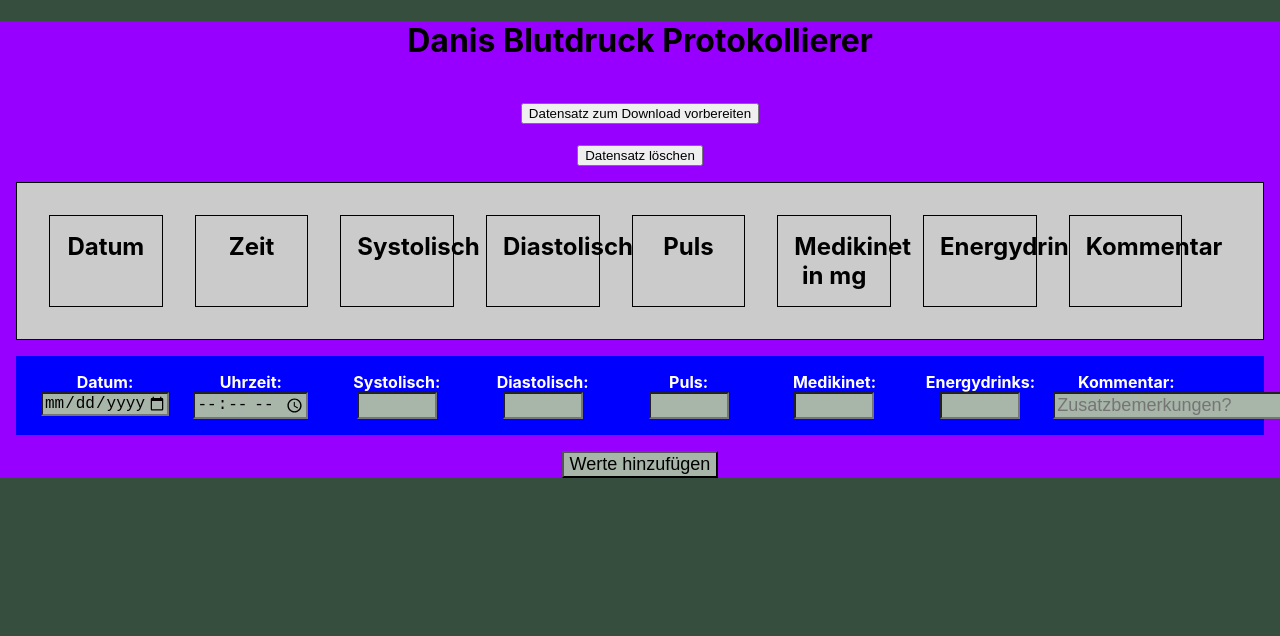
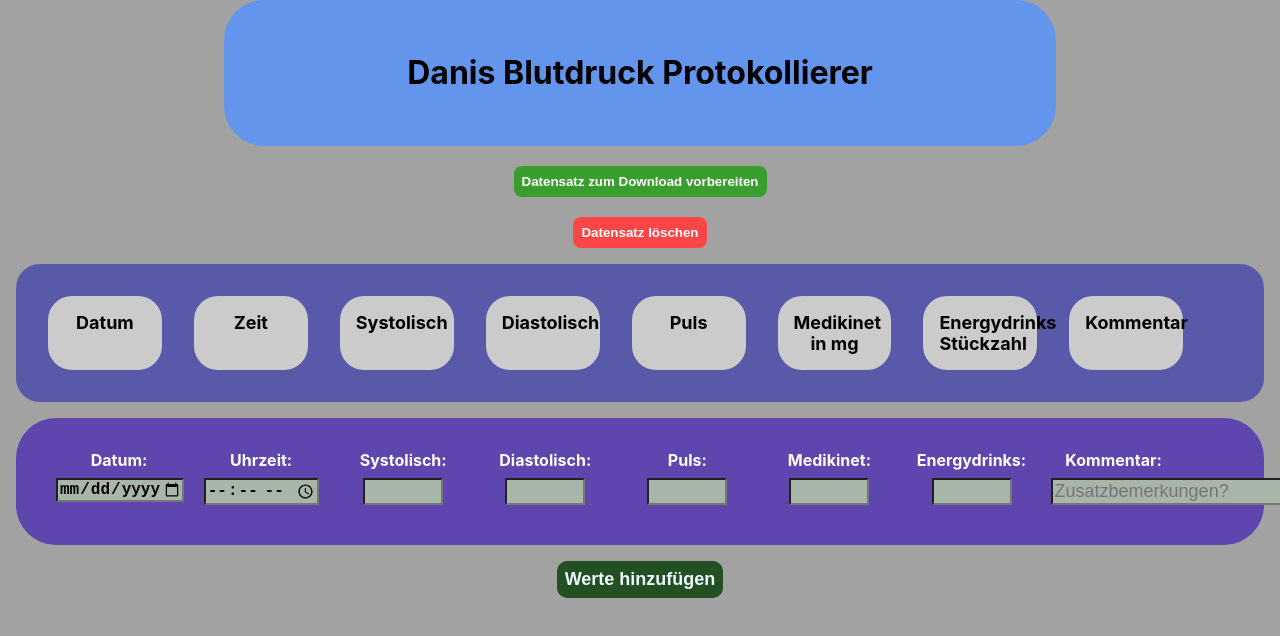
Before and after one commit to TGBox/blood-pressure-app, a React (Create React App) app: page / in a window 1280 px wide. Shown: the top 636 px of the page. Built offline with nearby package versions, Linux system fonts and the light colour scheme.

Commit message:
CSS styling enhanced.

```diff
--- a/src/App.css
+++ b/src/App.css
@@ -1,5 +1,5 @@
 .App {
-	background-color: #9700ff;
+	background-color: #a2a2a2;
 	text-align: center;
 }
 
@@ -9,27 +9,18 @@
 	color: #23d32187;
 }
 
-body {
-	background-color: #354e3e;
-	margin: 0;
+#headline {
+	width: 60%;
+	background-color: cornflowerblue;
+	border: none;
+	border-radius: 2.5rem;
+	padding: 2rem;
+	margin: auto;
 }
 
-table, th, td {
-	border: 1px solid black;
-	border-collapse: collapse;
-	border-spacing: 0;
-}
-
-th {
-	border: 2px solid black;
-	font-size: calc(5px + 2vmin);
-	background-color: #77b58399;
-	padding: 10px;
-	font-style: italic;
-}
-
-table, tr {
-  width: 100%;
+body {
+	background-color: #a2a2a2;
+	margin: 0;
 }
 
 input {
@@ -47,22 +38,42 @@ input {
   grid-auto-flow: column;
 	padding: 1rem;
 	margin: 1rem;
-  background-color: rgb(204, 203, 203);
+  background-color: rgb(89, 89, 170);
   color: black;
 	text-align: center;
 	grid-auto-columns: 12%;
-  border: 1px black solid;
+  border: none;
+	border-radius: 1.5rem;
 }
 
 .heading {
   background-color: rgb(204, 203, 203);
   color: black;
-  border: 1px black solid;
+  border: none;
+	border-radius: 1.5rem;
 	padding: 1rem;
 	margin: 1rem;
-	font-size: x-large;
+	font-size: large;
 }
 
 #downloadLink {
 	display: none;
 }
+
+#deleteSavedData {
+	padding: 0.5rem;
+	background-color: rgb(255, 70, 70);
+	border: none;
+	border-radius: 0.5rem;
+	color: white;
+	font-weight: bolder;
+}
+
+#createFileLink {
+	padding: 0.5rem;
+	background-color: rgb(57, 158, 46);
+	border: none;
+	border-radius: 0.5rem;
+	color: white;
+	font-weight: bolder;
+}
--- a/src/App.js
+++ b/src/App.js
@@ -5,7 +5,6 @@ import { DataSetRow } from './components/DataSetRow';
 
 function App() {
 
-  // TODO: CSS styling needs to be prettier.
   // TODO: Input validation needs to be more verbose as to handle missing inputs or wrong valued inputs.
   // TODO: Prevent accidental clicking of the delete data button via user prompt.
 
@@ -82,11 +81,13 @@ function App() {
   return (
     <div className="App">
       <header id='head'>
-				<h1>Danis Blutdruck Protokollierer</h1>
+        <div id="headline">
+				  <h1>Danis Blutdruck Protokollierer</h1>
+        </div>
         <br/>
         <div id="downloadDiv">
           <button id="createFileLink" onClick={generateFileToDownload}>Datensatz zum Download vorbereiten</button>
-          <a download="BlutdruckProtokoll.txt" id="downloadLink">Download starten</a>
+          <a download="BlutdruckProtokoll.txt" id="downloadLink" href="none">Download starten</a>
         </div>
         <br/>
         <div>
@@ -101,7 +102,7 @@ function App() {
 					<h5 className='heading'>Diastolisch</h5>
 					<h5 className='heading'>Puls</h5>
 					<h5 className='heading'>Medikinet in mg</h5>
-					<h5 className='heading'>Energydrinks</h5>
+					<h5 className='heading'>Energydrinks Stückzahl</h5>
 					<h5 className='heading'>Kommentar</h5>
 				</div>
         <div id="dataListDiv">
--- a/src/components/DataSetRow.css
+++ b/src/components/DataSetRow.css
@@ -1,15 +1,18 @@
 #dataSetRow {
-  background-color: rgb(47, 255, 0);
-  color: black;
-  font-weight: 600;
+  background-color: rgb(113, 113, 113);
+  color: rgb(255, 255, 255);
+  font-weight: bolder;
+  font-size: larger;
 	margin: 1rem;
 	padding: 1rem;
 	display: grid;
   grid-auto-flow: column;
 	grid-auto-columns: 12%;
+  border-radius: 1rem;
 }
 
 .rowItem {
   display: grid;
   grid-auto-flow: column;
+  text-align: center;
 }
--- a/src/components/InputForm.css
+++ b/src/components/InputForm.css
@@ -1,10 +1,12 @@
 #inputs {
-	background-color: blue;
+	background-color: rgb(95, 69, 174);
 	margin: 1rem;
-	padding: 1rem;
+	padding: 2rem;
 	display: grid;
   grid-auto-flow: column;
 	grid-auto-columns: 12%;
+  border: none;
+	border-radius: 2.5rem;
 }
 
 .gridRowItem {
@@ -16,3 +18,22 @@
 	color: white;
 	font-weight: bold;
 }
+
+#submit {
+	background-color: rgb(35, 80, 35);
+	color: aliceblue;
+	font-size: large;
+	font-weight: bold;
+	border: none;
+	border-radius: 10px;
+	padding: 0.5rem;
+}
+
+input {
+	margin: 0.5rem;
+	font-weight: bold;
+}
+
+::placeholder {
+	font-weight: 400;
+}
--- a/src/components/InputForm.js
+++ b/src/components/InputForm.js
@@ -46,7 +46,7 @@ export default function InputForm({ addDataSet }) {
   };
 
   return (
-    <form id="form" onSubmit={handleSubmit}>
+    <form id="form">
       <div id="inputs">
         <div className="formRowItem">
           <label className="label" htmlFor="dateIn">Datum:</label><br/>
@@ -82,7 +82,7 @@ export default function InputForm({ addDataSet }) {
         </div>
       </div>
       <div id="submitDiv">
-        <input name="submit" type="submit" value="Werte hinzufügen"></input>
+        <button name="submit" id="submit" onClick={handleSubmit}>Werte hinzufügen</button>
       </div>
     </form>
   );
```
